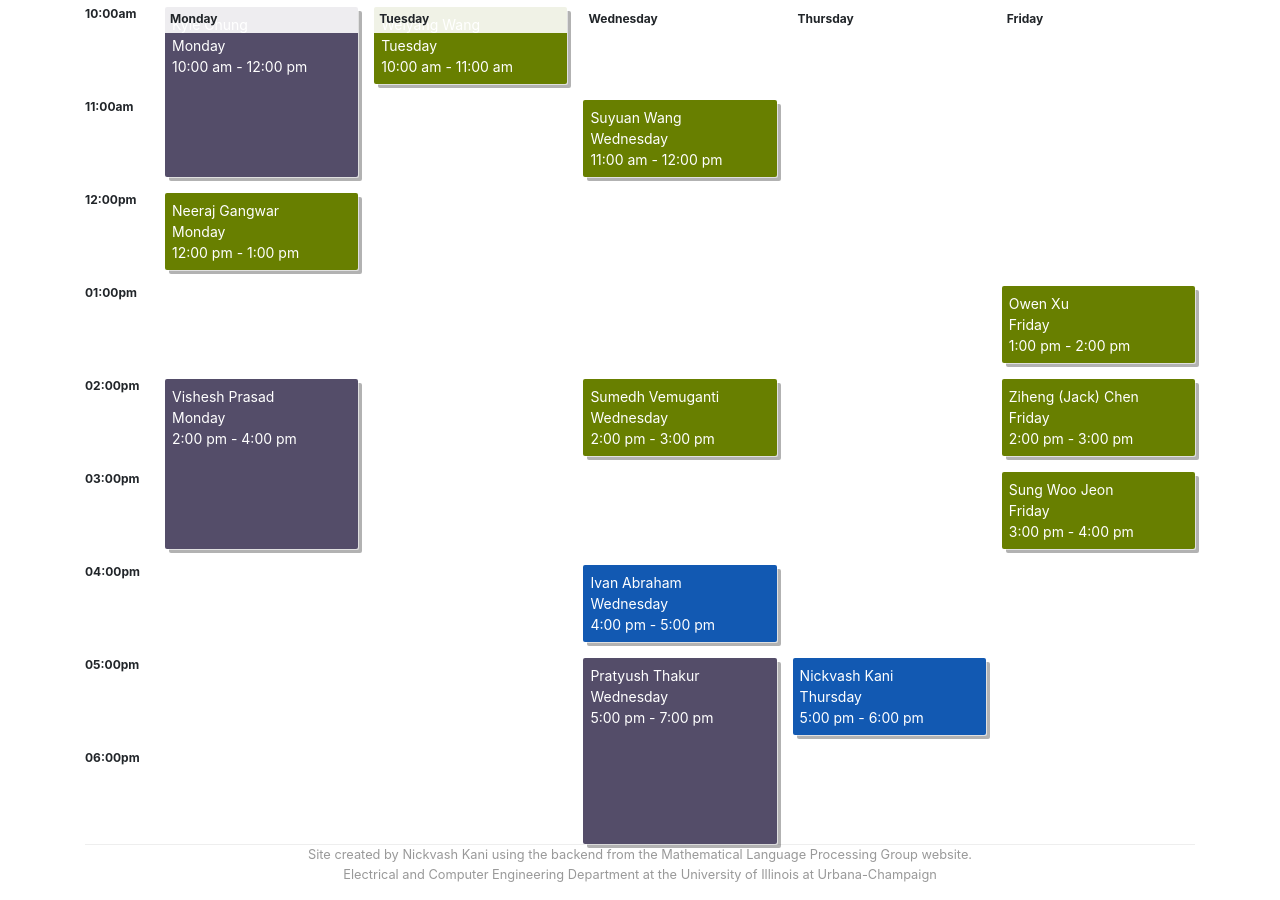
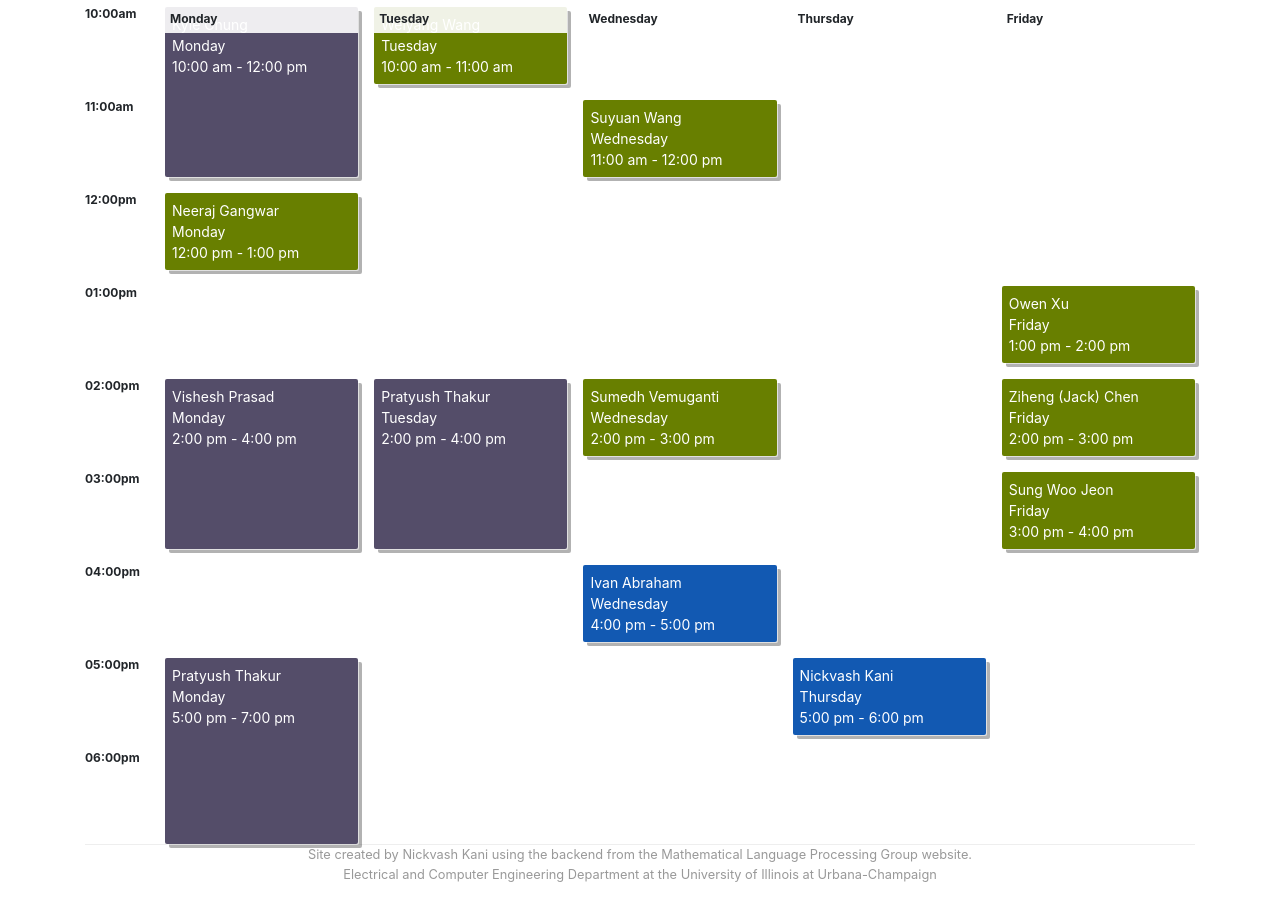
Before and after one commit to UIUC-ECE374B/su25, a Jekyll site: the page built from office_hours.md, in a window 1280 px wide and 900 px high, scrolled down 1212 px. Built offline with Jekyll 4.4.1, drawn with Linux system fonts in a browser that asks for light colours.

Commit message:
Adding OHs

```diff
--- a/_data/people.yml
+++ b/_data/people.yml
@@ -650,9 +650,13 @@ pratyush:
       OH1:
         time-start: "17:00"
         time-end: "19:00"
-        day: Wednesday
+        day: Monday
         location:
-
+      OH2:
+        time-start: "14:00"
+        time-end: "16:00"
+        day: Tuesday
+        location:
 
 atharva:
     display_name: "Atharva Jain"
```
